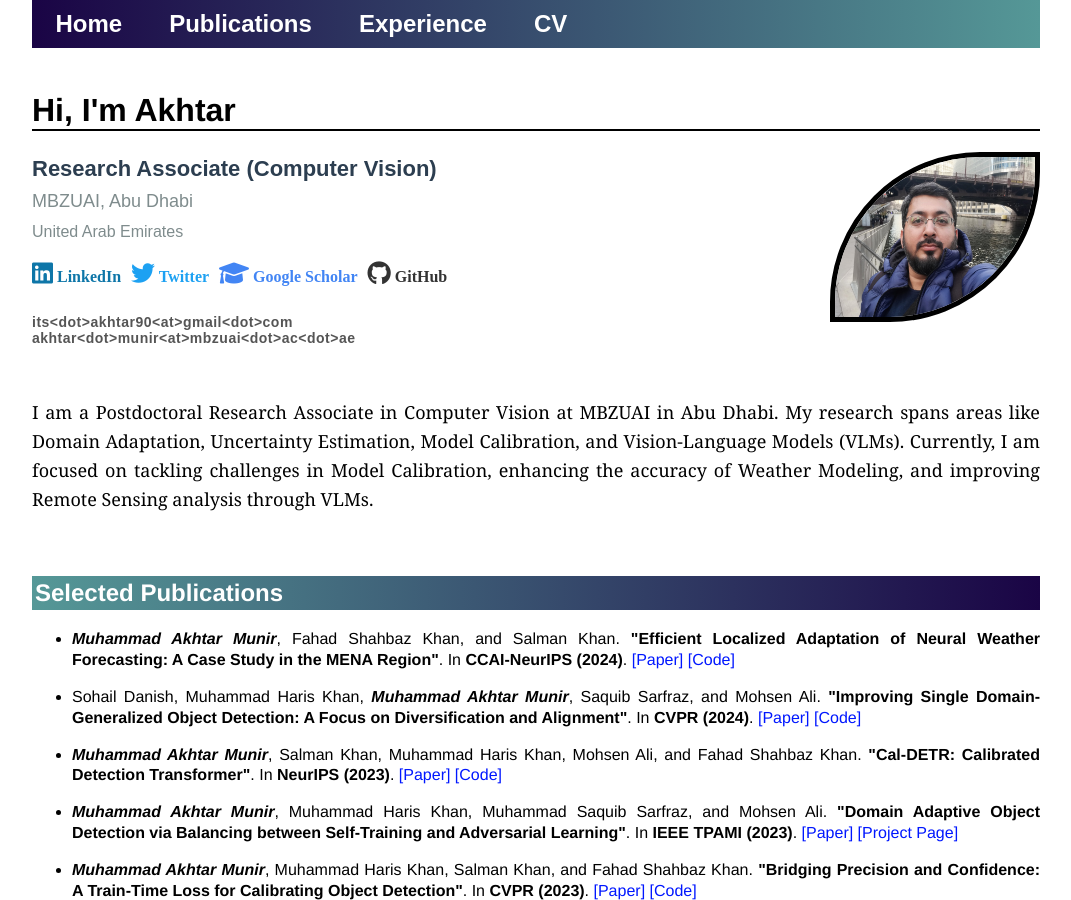
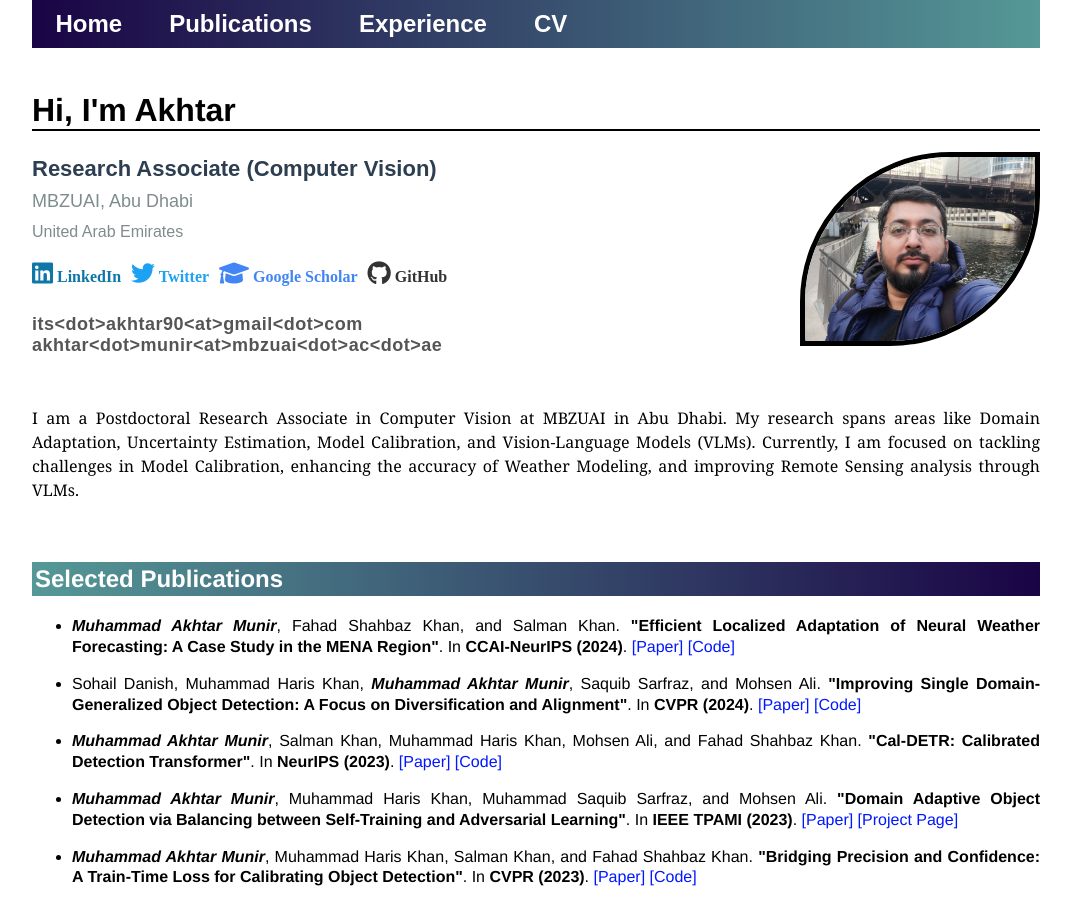
Before and after one commit to akhtarvision/akhtarvision.github.io, a Jekyll site: the page built from index.html, in a window 1280 px wide and 900 px high. Shown: the whole window, without its empty margins (104-1175 px from the left). Built offline with Jekyll 4.4.1, drawn with Linux system fonts in a browser that asks for light colours.

Commit message:
Update index.html

```diff
--- a/index.html
+++ b/index.html
@@ -46,23 +46,23 @@ title: Akhtar, CV & DL
             </ul>
 	    <br>
 
-<!--             Email addresses -->
-            <address style="font-family: 'Arial', sans-serif; font-size: 14px; color: #555; letter-spacing: 0.5px;">
+            <!-- Email addresses with similar size adjustment -->
+            <address style="font-family: 'Arial', sans-serif; font-size: 18px; color: #555; letter-spacing: 0.5px;">
                 <span>its<span style="color: #555;">&lt;dot&gt;</span>akhtar90<span style="color: #555;">&lt;at&gt;</span>gmail<span style="color: #555;">&lt;dot&gt;</span>com</span><br>
                 <span>akhtar<span style="color: #555;">&lt;dot&gt;</span>munir<span style="color: #555;">&lt;at&gt;</span>mbzuai<span style="color: #555;">&lt;dot&gt;</span>ac<span style="color: #555;">&lt;dot&gt;</span>ae</span>
             </address>
         </p>
     </div>
 
-    <!-- Right section for profile picture -->
+    <!-- Right section for profile picture with 85% frame coverage -->
     <div style="display: flex; flex-direction: column; align-items: flex-end;">
-        <img class="roundImg" src="ul_pic.jpeg" alt="profile" width="200" height="160">
+        <img class="roundImg" src="ul_pic.jpeg" alt="profile" style="width: 230px; height: 184px; object-fit: cover;">
     </div>
 </div>
 
 &nbsp;
 <!-- Bio section with improved aesthetics -->
-<p style="font-family: 'Georgia', serif; font-size: 18px; line-height: 1.6; text-align: justify;">
+<p style="font-family: 'Georgia', serif; font-size: 16px; line-height: 1.5; text-align: justify;">
     I am a Postdoctoral Research Associate in Computer Vision at MBZUAI in Abu Dhabi. My research spans areas like Domain Adaptation, Uncertainty Estimation, Model Calibration, and Vision-Language Models (VLMs).
     Currently, I am focused on tackling challenges in Model Calibration, enhancing the accuracy of Weather Modeling, and improving Remote Sensing analysis through VLMs.
 </p>
```
